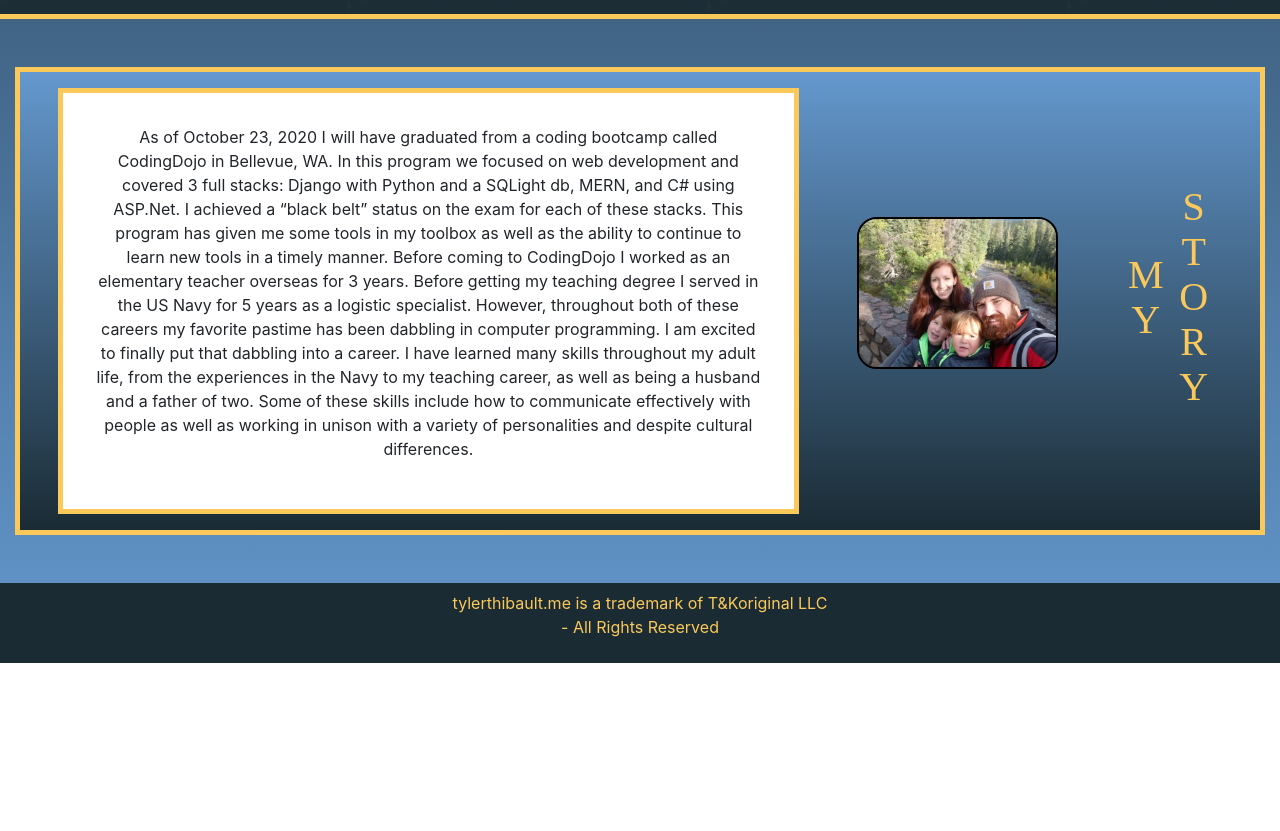
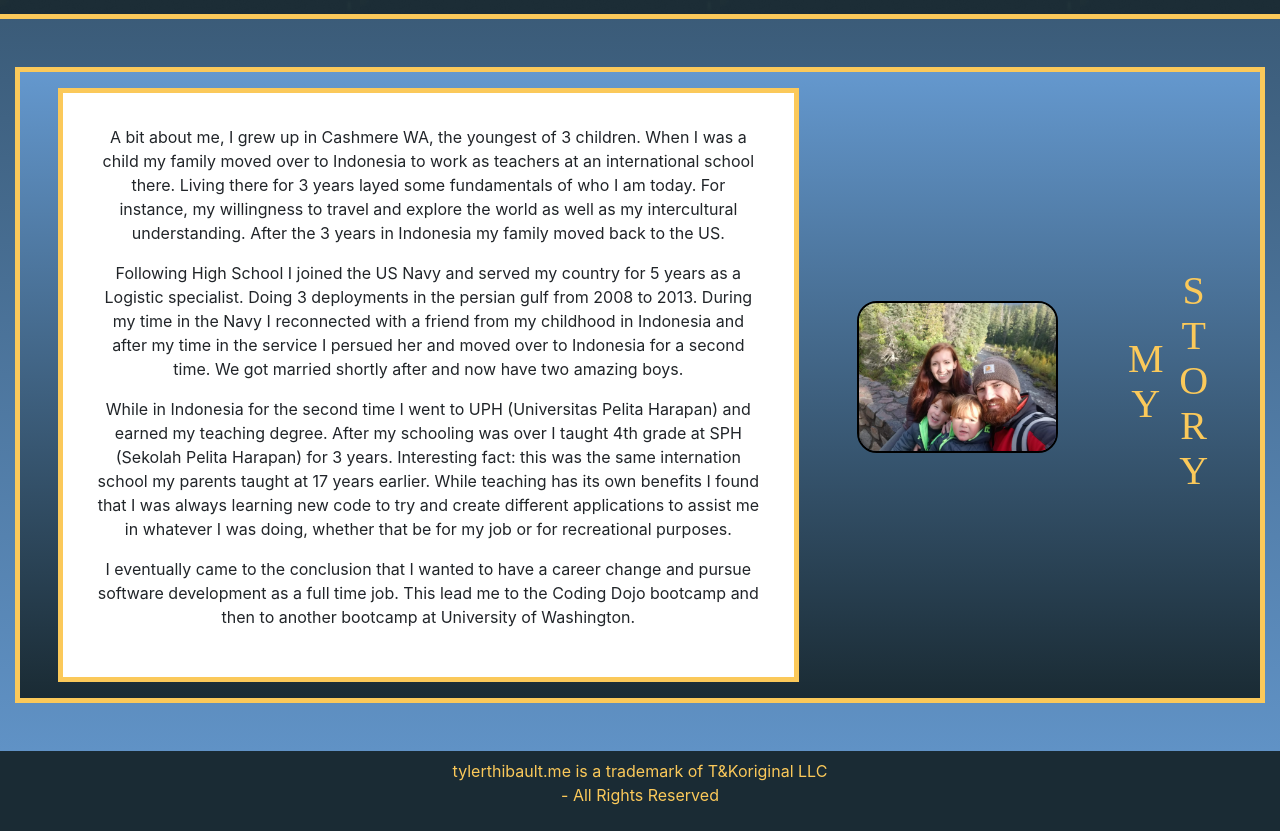
Before and after one commit to Tbone8098/mySite, a React (Create React App) app in the folder client/: page / in a window 1280 px wide. Shown: the part 1420-2251 px from the top of the page. Before the commit the page ends 2083 px from the top, so only its background shows below. Built offline with nearby package versions, Linux system fonts and the light colour scheme; a web font is replaced by a local one.

Commit message:
Added contact Me page, about me ready to deploy

```diff
--- a/client/package.json
+++ b/client/package.json
@@ -8,6 +8,7 @@
     "@testing-library/react": "^11.1.0",
     "@testing-library/user-event": "^12.1.10",
     "axios": "^0.21.0",
+    "nodemailer": "^6.4.14",
     "react": "^17.0.1",
     "react-dom": "^17.0.1",
     "react-scripts": "4.0.0",
--- a/client/src/App.js
+++ b/client/src/App.js
@@ -4,14 +4,17 @@ import "./components/css/utilities.css";
 
 import { NavBar } from "./components/views/NavBar";
 import { Main } from "./components/views/Main";
+import { Router } from "@reach/router";
+import { Contactme } from "./components/views/Contactme";
 
 function App() {
     return (
         <div className="App">
-            <div className="container-fluid">
-                <NavBar />
-                <Main />
-            </div>
+            <NavBar />
+            <Router>
+                <Main path="/" />
+                <Contactme path="/contactme" />
+            </Router>
         </div>
     );
 }
--- /dev/null
+++ b/client/src/components/css/ContactMe.css
@@ -0,0 +1,14 @@
+.contact_me_container {
+    position: relative;
+    top: 53px;
+    display: flex;
+    justify-content: center;
+}
+.contact_me_box {
+    margin-top: 2rem;
+    padding: 1rem;
+    width: 70%;
+    background: var(--color2);
+    border-radius: 20px;
+    border: 3px solid var(--color3);
+}
--- a/client/src/components/views/AboutMe.js
+++ b/client/src/components/views/AboutMe.js
@@ -8,27 +8,43 @@ export const AboutMe = () => {
             <div className="row about_me_inner_container d-flex align-items-center">
                 <div className="about_me_content col-lg-7 Yborder">
                     <p>
-                        As of October 23, 2020 I will have graduated from a
-                        coding bootcamp called CodingDojo in Bellevue, WA. In
-                        this program we focused on web development and covered 3
-                        full stacks: Django with Python and a SQLight db, MERN,
-                        and C# using ASP.Net. I achieved a “black belt” status
-                        on the exam for each of these stacks. This program has
-                        given me some tools in my toolbox as well as the ability
-                        to continue to learn new tools in a timely manner.
-                        Before coming to CodingDojo I worked as an elementary
-                        teacher overseas for 3 years. Before getting my teaching
-                        degree I served in the US Navy for 5 years as a logistic
-                        specialist. However, throughout both of these careers my
-                        favorite pastime has been dabbling in computer
-                        programming. I am excited to finally put that dabbling
-                        into a career. I have learned many skills throughout my
-                        adult life, from the experiences in the Navy to my
-                        teaching career, as well as being a husband and a father
-                        of two. Some of these skills include how to communicate
-                        effectively with people as well as working in unison
-                        with a variety of personalities and despite cultural
-                        differences.
+                        A bit about me, I grew up in Cashmere WA, the youngest
+                        of 3 children. When I was a child my family moved over
+                        to Indonesia to work as teachers at an international
+                        school there. Living there for 3 years layed some
+                        fundamentals of who I am today. For instance, my
+                        willingness to travel and explore the world as well as
+                        my intercultural understanding. After the 3 years in
+                        Indonesia my family moved back to the US.
+                    </p>
+                    <p>
+                        Following High School I joined the US Navy and served my
+                        country for 5 years as a Logistic specialist. Doing 3
+                        deployments in the persian gulf from 2008 to 2013.
+                        During my time in the Navy I reconnected with a friend
+                        from my childhood in Indonesia and after my time in the
+                        service I persued her and moved over to Indonesia for a
+                        second time. We got married shortly after and now have
+                        two amazing boys.
+                    </p>
+                    <p>
+                        While in Indonesia for the second time I went to UPH
+                        (Universitas Pelita Harapan) and earned my teaching
+                        degree. After my schooling was over I taught 4th grade
+                        at SPH (Sekolah Pelita Harapan) for 3 years. Interesting
+                        fact: this was the same internation school my parents
+                        taught at 17 years earlier. While teaching has its own
+                        benefits I found that I was always learning new code to
+                        try and create different applications to assist me in
+                        whatever I was doing, whether that be for my job or for
+                        recreational purposes.
+                    </p>
+                    <p>
+                        I eventually came to the conclusion that I wanted to
+                        have a career change and pursue software development as
+                        a full time job. This lead me to the Coding Dojo
+                        bootcamp and then to another bootcamp at University of
+                        Washington.
                     </p>
                 </div>
                 <div className="col-lg-3">
--- /dev/null
+++ b/client/src/components/views/Contactme.js
@@ -0,0 +1,14 @@
+import React from "react";
+import "../css/ContactMe.css";
+import nodemailer from "nodemailer";
+
+export const Contactme = () => {
+    return (
+        <div className="contact_me_container">
+            <div className="contact_me_box">
+                <h1 className="tYellow">Contact me</h1>
+                <h3>Email: Thibault.tyler@gmail.com</h3>
+            </div>
+        </div>
+    );
+};
--- a/client/src/components/views/Main.js
+++ b/client/src/components/views/Main.js
@@ -8,7 +8,7 @@ import { TechnicalProjects } from "./TechnicalProjects";
 
 export const Main = () => {
     return (
-        <div>
+        <div className="container-fluid">
             <TechSkills />
             <Education />
             <TechnicalProjects />
--- a/client/src/components/views/NavBar.js
+++ b/client/src/components/views/NavBar.js
@@ -1,8 +1,12 @@
 import React from "react";
+import { Link } from "@reach/router";
 
 export const NavBar = () => {
     return (
-        <div className="NavBar d-flex justify-content-end pr-5 pt-2">
+        <div className="NavBar d-flex justify-content-between pr-5 pt-2">
+            <Link to="/" className="tYellow pl-3">
+                Home
+            </Link>
             <ul className="d-flex no-style">
                 <li className="pl-2 tYellow">
                     <a
@@ -14,7 +18,11 @@ export const NavBar = () => {
                     </a>
                 </li>
                 <li className="pl-2 tYellow">|</li>
-                <li className="pl-2 tYellow">My Blog</li>
+                <li>
+                    <Link className="pl-2 tYellow" to="contactme">
+                        Contact me
+                    </Link>
+                </li>
             </ul>
         </div>
     );
```
Also changed, not shown: 24 other files (tests, documents, lock files or other folders).
